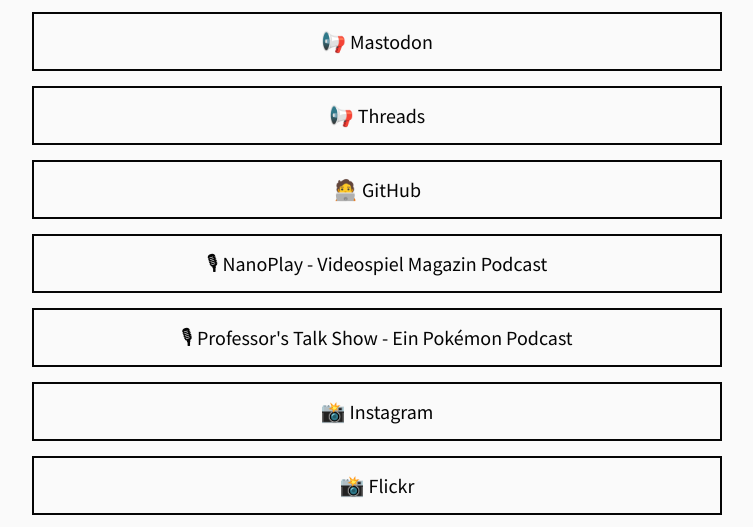
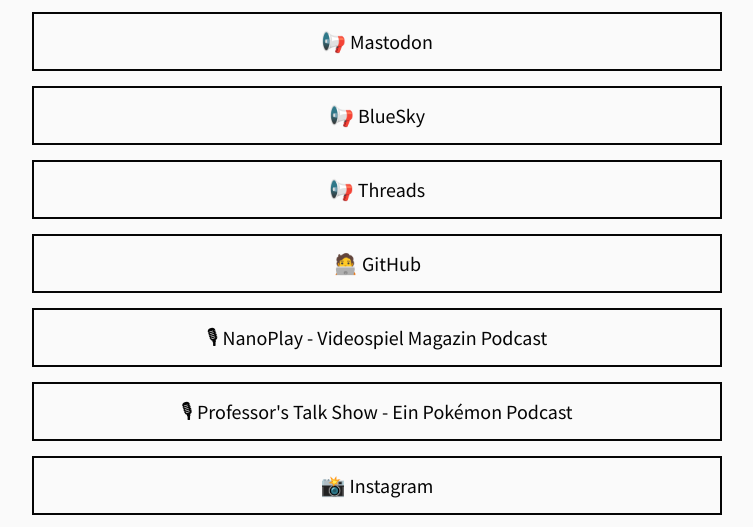
Before and after one commit to KurzGedanke/Links, a website: page public/index.html in a window 1280 px wide. Shown: the part 213-740 px from the top of the page, without its empty margins (263-1016 px from the left). Drawn offline with Linux system fonts and the light colour scheme.

Commit message:
add bsky

```diff
--- a/public/index.html
+++ b/public/index.html
@@ -75,6 +75,14 @@
         </li>
         <li>
           <a
+          tabindex="0"
+          class="link-list__link"
+          target="_blank"
+          href="https://bsky.app/profile/kurzgedanke.bsky.social"
+          >📢 BlueSky</a>
+        </li>
+        <li>
+          <a
             tabindex="0"
             class="link-list__link"
             target="_blank"
```
